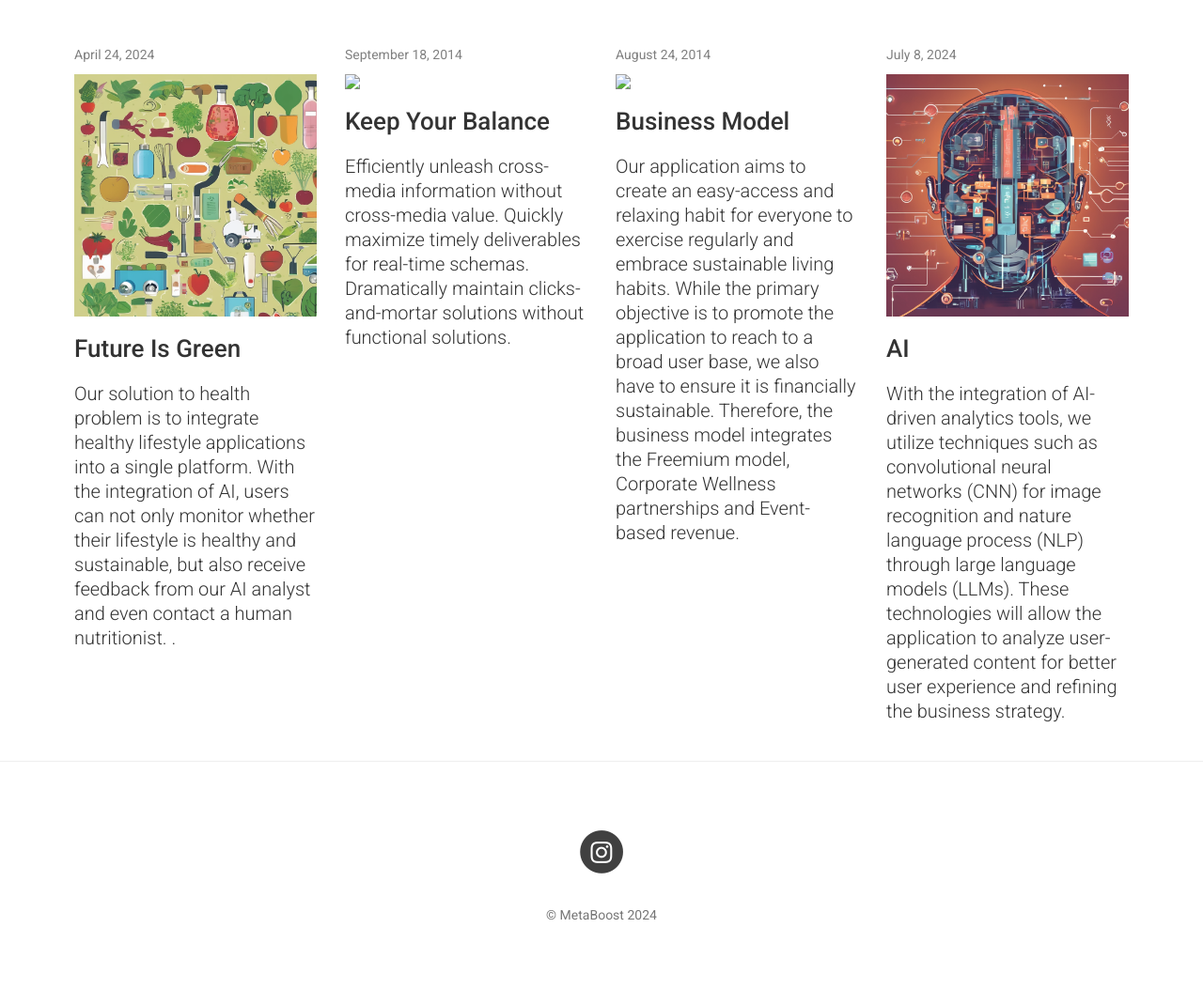
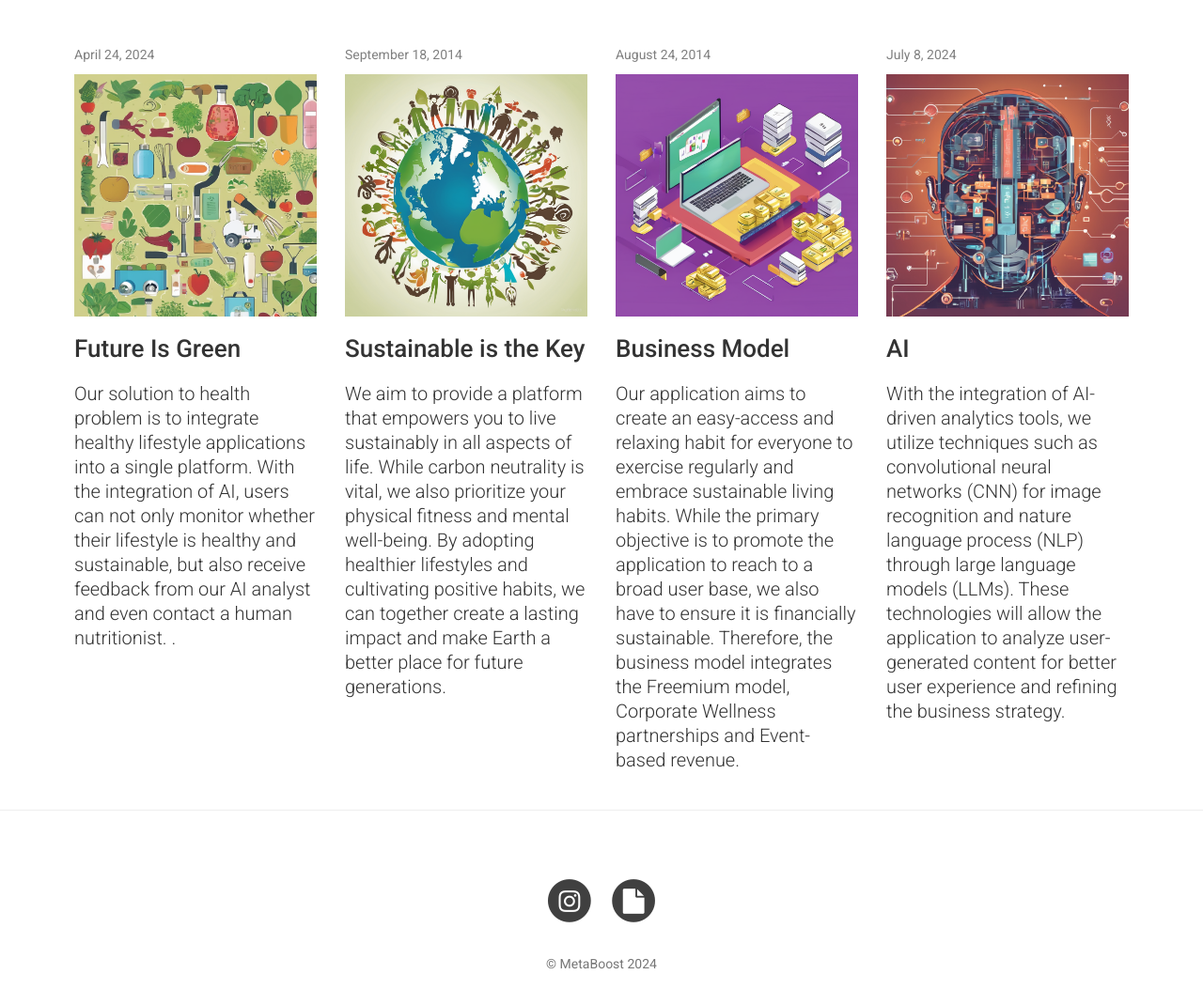
Before and after one commit to JackyZhiJie/metaboost, a plain HTML site: page index.html in a window 1280 px wide. Shown: the part 518-1588 px from the top of the page at 94% size. Drawn offline with Linux system fonts and the light colour scheme; a script that the page names is missing.

Commit message:
Fix the home page and add report link as icons

```diff
--- a/index.html
+++ b/index.html
@@ -72,7 +72,7 @@
             <div class="site-heading">
               <h1>MetaBoost</h1>
               <hr class="small" />
-              <span class="subheading">Sustainable Nutrition and Fitness: AI Assistant to Eco-Friendly Health and Dietary Planning<br /></span>
+              <span class="subheading">Sustainable Nutrition and Fitness App: AI Assistant to Eco-Friendly Health and Dietary Planning<br /></span>
             </div>
           </div>
         </div>
@@ -98,9 +98,9 @@
           <div class="post-preview">
             <a href="page.html">
               <p class="post-meta">September 18, 2014</p>
-              <img class="img-responsive" src="img/caralog5.jpg" />
-              <h2 class="post-title">Keep Your Balance</h2>
-              <h3 class="post-subtitle">Efficiently unleash cross-media information without cross-media value. Quickly maximize timely deliverables for real-time schemas. Dramatically maintain clicks-and-mortar solutions without functional solutions.</h3>
+              <img class="img-responsive" src="img/AI4.png" />
+              <h2 class="post-title">Sustainable is the Key</h2>
+              <h3 class="post-subtitle">We aim to provide a platform that empowers you to live sustainably in all aspects of life. While carbon neutrality is vital, we also prioritize your physical fitness and mental well-being. By adopting healthier lifestyles and cultivating positive habits, we can together create a lasting impact and make Earth a better place for future generations.</h3>
             </a>
           </div>
         </div>
@@ -109,7 +109,7 @@
           <div class="post-preview">
             <a href="page.html">
               <p class="post-meta">August 24, 2014</p>
-              <img class="img-responsive" src="img/caralog6.jpg" />
+              <img class="img-responsive" src="img/AI3.png" />
               <h2 class="post-title">Business Model</h2>
               <h3 class="post-subtitle">Our application aims to create an easy-access and relaxing habit for everyone to exercise regularly and embrace sustainable living habits. While the primary objective is to promote the application to reach to a broad user base, we also have to ensure it is financially sustainable. Therefore, the business model integrates the Freemium model, Corporate Wellness partnerships and Event-based revenue.</h3>
             </a>
@@ -144,10 +144,18 @@
           <div class="col-lg-8 col-lg-offset-2 col-md-10 col-md-offset-1">
             <ul class="list-inline text-center">
               <li>
-                <a href="https://www.instagram.com/metaboost.hk?utm_source=ig_web_button_share_sheet&igsh=ZDNlZDc0MzIxNw==">
+                <a href="https://www.instagram.com/metaboost.hk?utm_source=ig_web_button_share_sheet&igsh=ZDNlZDc0MzIxNw==" title="Follow us on Instagram">
                   <span class="fa-stack fa-lg">
                     <i class="fa fa-circle fa-stack-2x"></i>
                     <i class="fa fa-instagram fa-stack-1x fa-inverse"></i>
+                  </span>
+                </a>
+              </li>
+              <li>
+                <a href="https://docs.google.com/document/d/1G-ANMfl8IH2Nuw3Qr6rjULF1s-su41bxhrfeeHTfRSI/edit?usp=sharing" title="Report">
+                  <span class="fa-stack fa-lg">
+                    <i class="fa fa-circle fa-stack-2x"></i>
+                    <i class="fa fa-file fa-stack-1x fa-inverse"></i>
                   </span>
                 </a>
               </li>
```
Also changed, not shown: about.html (+12 -1 lines), page.html (+9 -1 lines), img/AI3.png (added), img/AI4.png (added).
